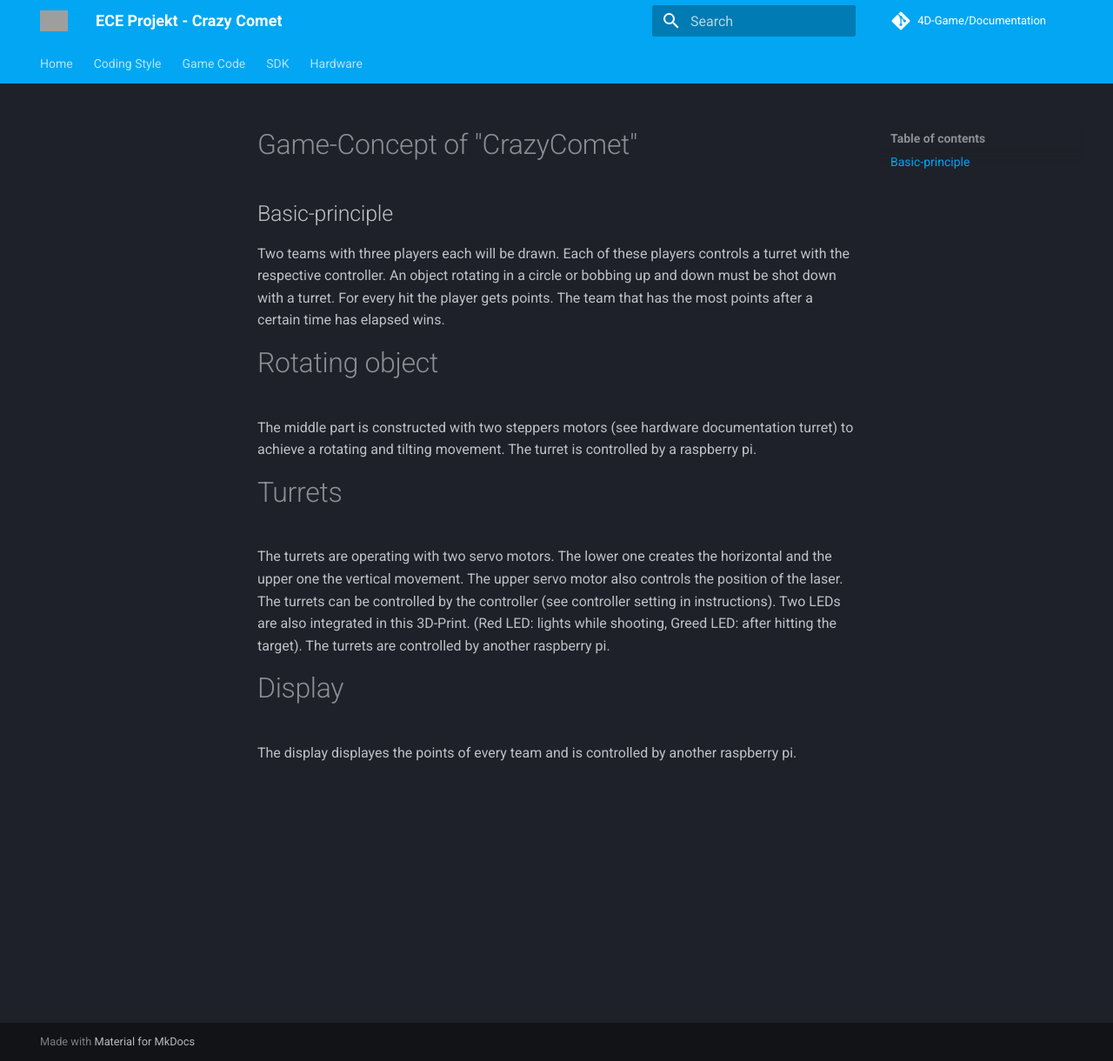
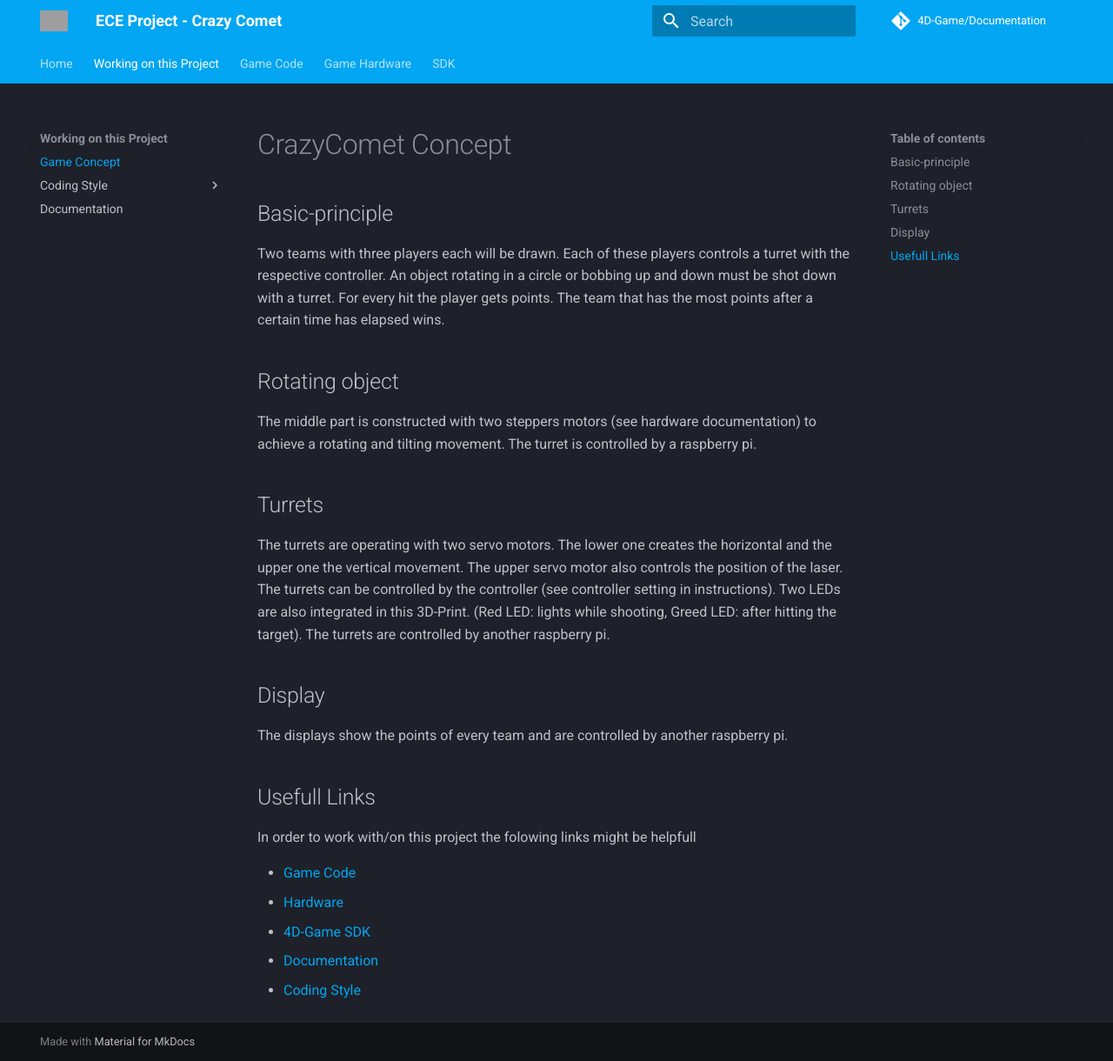
Before and after one commit to 4D-Game/CrazyComet, an MkDocs documentation site: the page built from docs/game_concept.md, in a window 1280 px wide and 1220 px high. Shown: the whole window at 87% size. Built offline with MkDocs 1.6.1 and Material for MkDocs 9.7.7, drawn with Linux system fonts in a browser that asks for light colours; comment, search, counter and statistics services are not loaded; grey boxes are pictures that could not be loaded.

```diff
--- a/docs/game_concept.md
+++ b/docs/game_concept.md
@@ -1,18 +1,27 @@
-# Game-Concept of "CrazyComet"
+# CrazyComet Concept
 
 ## Basic-principle
 
 Two teams with three players each will be drawn. Each of these players controls a turret with the respective controller.
 An object rotating in a circle or bobbing up and down must be shot down with a turret. For every hit the player gets points. The team that has the most points after a certain time has elapsed wins.
 
-# Rotating object
+## Rotating object
 
-The middle part is constructed with two steppers motors (see hardware documentation turret) to achieve a rotating and tilting movement. The turret is controlled by a raspberry pi.
-
-# Turrets
+The middle part is constructed with two steppers motors (see hardware documentation) to achieve a rotating and tilting movement. The turret is controlled by a raspberry pi.
+## Turrets
 
 The turrets are operating with two servo motors. The lower one creates the horizontal and the upper one the vertical movement. The upper servo motor also controls the position of the laser. The turrets can be controlled by the controller (see controller setting in instructions). Two LEDs are also integrated in this 3D-Print. (Red LED: lights while shooting, Greed LED: after hitting the target). The turrets are controlled by another raspberry pi.
 
-# Display
+## Display
 
-The display displayes the points of every team and is controlled by another raspberry pi.
+The displays show the points of every team and are controlled by another raspberry pi.
+
+## Usefull Links
+
+In order to work with/on this project the folowing links might be helpfull
+
+- [Game Code](https://4d-game.github.io/Controller)
+- [Hardware](https://4d-game.github.io/Hardware)
+- [4D-Game SDK](https://4d-game.github.io/sdk/)
+- [Documentation](documentation.md)
+- [Coding Style](coding-style/python.md)
--- a/mkdocs.yml
+++ b/mkdocs.yml
@@ -1,18 +1,19 @@
-site_name: ECE Projekt - Crazy Comet
+site_name: ECE Project - Crazy Comet
 nav:
   - Home:
       - Instructions: index.md
-      - Assembly: assembly.md
+      - Setup: setup.md
+  - Working on this Project:
+      - Game Concept: game_concept.md
+      - Coding Style:
+          - Python: coding-style/python.md
+          - GIT: coding-style/git.md
       - Documentation: documentation.md
-  - Coding Style:
-      - C++: coding-style/cpp.md
-      - Python: coding-style/python.md
-      - GIT: coding-style/git.md
   - Game Code:
       - Controller: https://4d-game.github.io/Controller/
       - Gamecontrol: https://4d-game.github.io/Gamecontrol/
+  - Game Hardware: https://4d-game.github.io/Hardware
   - SDK: https://4d-game.github.io/sdk/
-  - Hardware: https://4d-game.github.io/Hardware
 
 repo_url: https://github.com/4D-Game/4D-Game.github.io
 repo_name: '4D-Game/Documentation'
```
Also changed, not shown: docs/coding-style/git.md (+0 -4 lines), docs/coding-style/python.md (+2 -2 lines), docs/index.md (+5 -6 lines), docs/setup.md (added, +16 -0 lines), docs/assembly.md (deleted).
